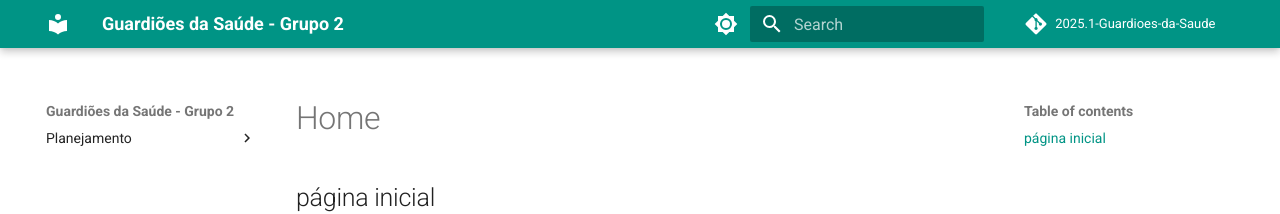
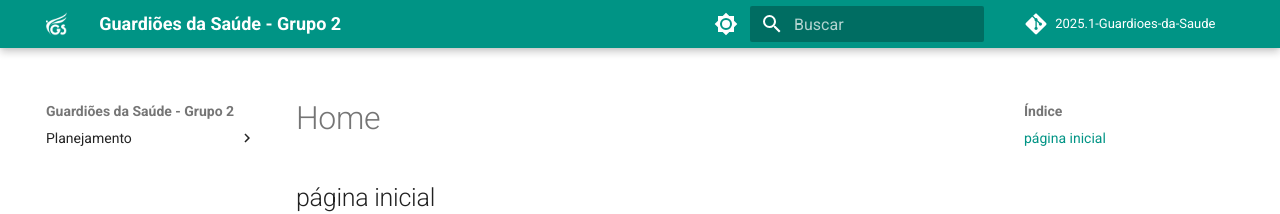
Before and after one commit to Requisitos-de-Software/2025.1-Guardioes-da-Saude, an MkDocs documentation site: the page built from docs/index.md, in a window 1280 px wide. Shown: the top 214 px of the page. Built offline with MkDocs 1.6.1 and Material for MkDocs 9.7.7, drawn with Linux system fonts in a browser that asks for light colours.

Commit message:
:lipstick: (#D01): adiciona logo do aplicativo

```diff
--- a/mkdocs.yml
+++ b/mkdocs.yml
@@ -20,6 +20,9 @@ theme:
       toggle:
         icon: material/brightness-4
         name: Switch to light mode
+  language: pt-BR
+  logo: assets/logo.png
+  favicon: assets/logo.png
 
 nav:
   - Planejamento:
```
Also changed, not shown: docs/assets/logo.png (added).
